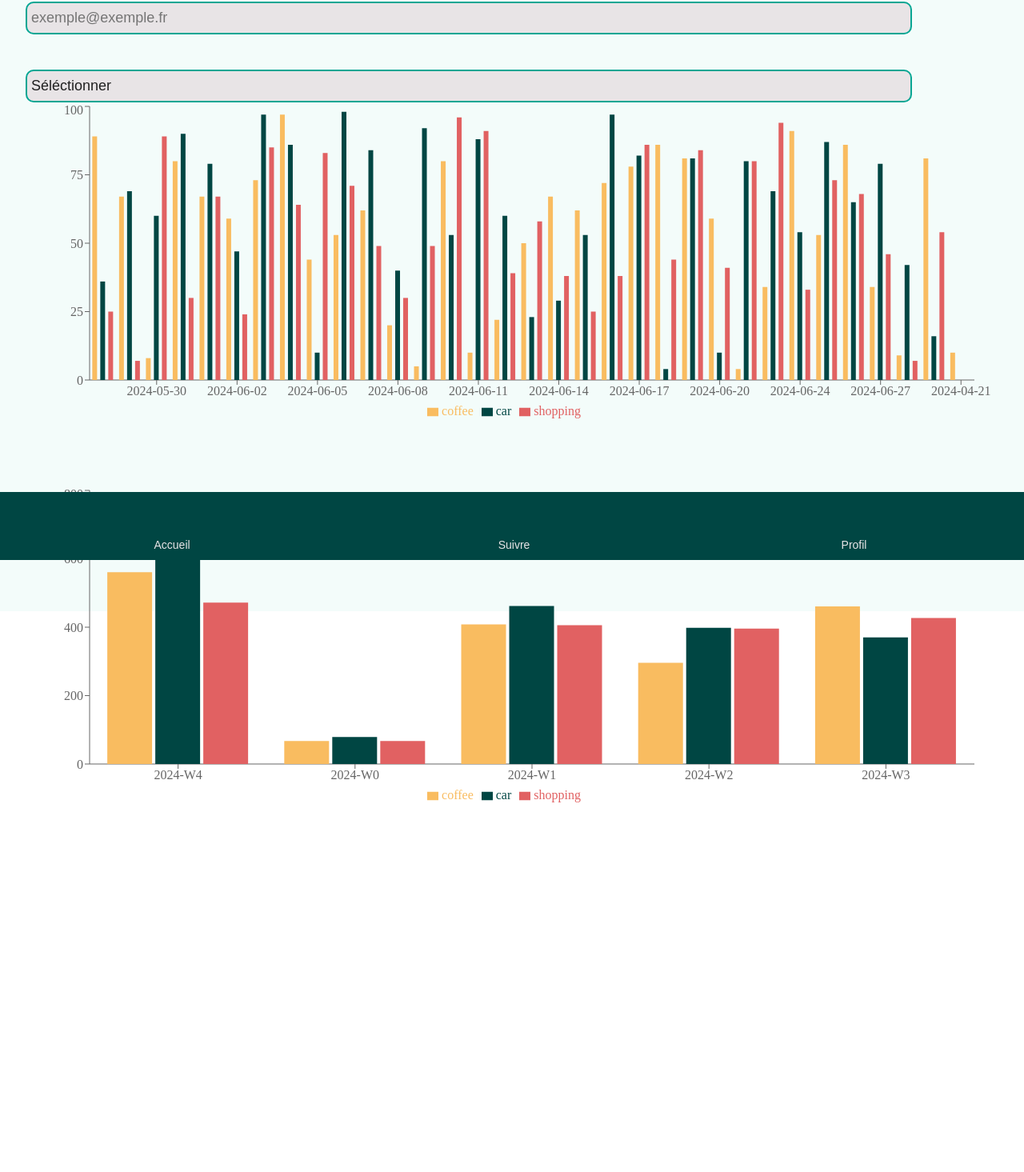
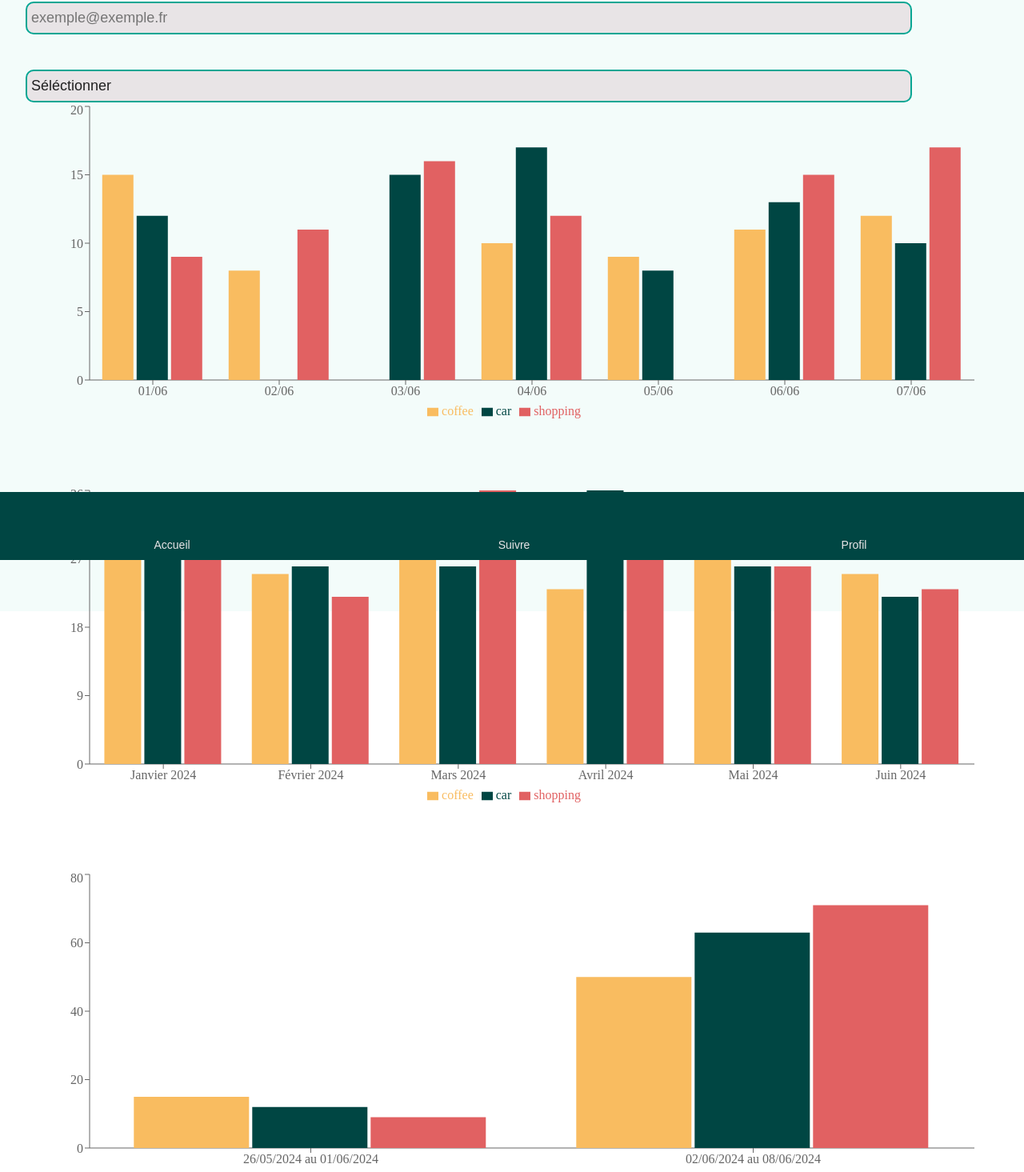
Before and after one commit to Agrumee/moinscestbien, a React (Vite) app in the folder front/: page / in a window 1280 px wide. Shown: the part 100-1565 px from the top of the page at 80% size. Before the commit the page ends 1188 px from the top, so only its background shows below. Built offline with nearby package versions, Linux system fonts and the light colour scheme.

Commit message:
change date display on graphs

```diff
--- a/front/src/components/atoms/ConsumptionsChart/ConsumptionsChart.tsx
+++ b/front/src/components/atoms/ConsumptionsChart/ConsumptionsChart.tsx
@@ -1,5 +1,4 @@
-import { useState } from 'react';
-import { BarChart, Bar, XAxis, YAxis, CartesianGrid, Tooltip, Legend, ResponsiveContainer } from 'recharts';
+import { BarChart, Bar, XAxis, YAxis, Tooltip, Legend, ResponsiveContainer } from 'recharts';
 import "./ConsumptionsChart.scss";
 
 const COLORS = ['#F9BC60', '#004643', '#E16162', '#DD614A', '#3a86ff', '#73a580', '#f28482'];
@@ -19,14 +18,16 @@ const groupDataByPeriod = (data: Array<{ date: string; product: string; quantity
 
     switch (period) {
       case 'daily':
-        key = date;
+        key = new Date(date).toLocaleDateString('fr-FR').slice(0, 5); // Format DD/MM
         break;
       case 'weekly':
-        const week = `${dateObj.getFullYear()}-W${Math.ceil((dateObj.getDate() + 1 - dateObj.getDay()) / 7)}`;
-        key = week;
+        const startOfWeek = new Date(dateObj.setDate(dateObj.getDate() - dateObj.getDay()));
+        const endOfWeek = new Date(startOfWeek);
+        endOfWeek.setDate(startOfWeek.getDate() + 6);
+        key = `${startOfWeek.toLocaleDateString('fr-FR')} au ${endOfWeek.toLocaleDateString('fr-FR')}`;
         break;
       case 'monthly':
-        key = `${dateObj.getFullYear()}-${dateObj.getMonth() + 1}`;
+        key = `${dateObj.getMonth() + 1}/${dateObj.getFullYear()}`; // Format MM/YYYY
         break;
       default:
         key = date;
@@ -49,12 +50,24 @@ const groupDataByPeriod = (data: Array<{ date: string; product: string; quantity
   }));
 };
 
+const formatDate = (date: string, period: 'daily' | 'weekly' | 'monthly') => {
+  const [month, year] = date.split('/').map(Number);
+  const months = [
+    'Janvier', 'Février', 'Mars', 'Avril', 'Mai', 'Juin', 'Juillet', 'Août', 'Septembre', 'Octobre', 'Novembre', 'Décembre'
+  ];
+
+  if (period === 'monthly') {
+    return `${months[month - 1]} ${year}`;
+  }
+
+  return date;
+};
+
 const getColor = (index: number) => COLORS[index % COLORS.length];
 
 export default function ConsumptionsChart({ className, data, period }: ConsumptionsChartProps) {
   const transformedData = groupDataByPeriod(data, period);
 
-  // Récupérer les produits uniques
   const products = Array.from(new Set(transformedData.flatMap(d => Object.keys(d).filter(k => k !== 'name'))));
 
   return (
@@ -64,7 +77,7 @@ export default function ConsumptionsChart({ className, data, period }: Consumpti
           data={transformedData}
           margin={{ top: 5, right: 30, left: 20, bottom: 5 }}
         >
-          <XAxis dataKey="name" />
+          <XAxis dataKey="name" tickFormatter={(value) => formatDate(value, period)} />
           <YAxis />
           <Tooltip />
           <Legend />
--- a/front/src/pages/Home.tsx
+++ b/front/src/pages/Home.tsx
@@ -7,105 +7,76 @@ import ConsumptionsChart from "../components/atoms/ConsumptionsChart/Consumption
 
 const Home = () => {
 
-  // Exemple de données
-const data = [
-  { "quantity": 89.0, "date": "2024-05-28", "product": "coffee" },
-  { "quantity": 67.0, "date": "2024-05-29", "product": "coffee" },
-  { "quantity": 8.0, "date": "2024-05-30", "product": "coffee" },
-  { "quantity": 80.0, "date": "2024-05-31", "product": "coffee" },
-  { "quantity": 67.0, "date": "2024-06-01", "product": "coffee" },
-  { "quantity": 59.0, "date": "2024-06-02", "product": "coffee" },
-  { "quantity": 73.0, "date": "2024-06-03", "product": "coffee" },
-  { "quantity": 97.0, "date": "2024-06-04", "product": "coffee" },
-  { "quantity": 44.0, "date": "2024-06-05", "product": "coffee" },
-  { "quantity": 53.0, "date": "2024-06-06", "product": "coffee" },
-  { "quantity": 62.0, "date": "2024-06-07", "product": "coffee" },
-  { "quantity": 20.0, "date": "2024-06-08", "product": "coffee" },
-  { "quantity": 5.0, "date": "2024-06-09", "product": "coffee" },
-  { "quantity": 80.0, "date": "2024-06-10", "product": "coffee" },
-  { "quantity": 10.0, "date": "2024-06-11", "product": "coffee" },
-  { "quantity": 22.0, "date": "2024-06-12", "product": "coffee" },
-  { "quantity": 50.0, "date": "2024-06-13", "product": "coffee" },
-  { "quantity": 67.0, "date": "2024-06-14", "product": "coffee" },
-  { "quantity": 62.0, "date": "2024-06-15", "product": "coffee" },
-  { "quantity": 72.0, "date": "2024-06-16", "product": "coffee" },
-  { "quantity": 78.0, "date": "2024-06-17", "product": "coffee" },
-  { "quantity": 86.0, "date": "2024-06-18", "product": "coffee" },
-  { "quantity": 81.0, "date": "2024-06-19", "product": "coffee" },
-  { "quantity": 59.0, "date": "2024-06-20", "product": "coffee" },
-  { "quantity": 4.0, "date": "2024-06-22", "product": "coffee" },
-  { "quantity": 34.0, "date": "2024-06-23", "product": "coffee" },
-  { "quantity": 91.0, "date": "2024-06-24", "product": "coffee" },
-  { "quantity": 53.0, "date": "2024-06-25", "product": "coffee" },
-  { "quantity": 86.0, "date": "2024-06-26", "product": "coffee" },
-  { "quantity": 34.0, "date": "2024-06-27", "product": "coffee" },
-  { "quantity": 9.0, "date": "2024-06-28", "product": "coffee" },
-  { "quantity": 36.0, "date": "2024-05-28", "product": "car" },
-  { "quantity": 69.0, "date": "2024-05-29", "product": "car" },
-  { "quantity": 60.0, "date": "2024-05-30", "product": "car" },
-  { "quantity": 90.0, "date": "2024-05-31", "product": "car" },
-  { "quantity": 79.0, "date": "2024-06-01", "product": "car" },
-  { "quantity": 47.0, "date": "2024-06-02", "product": "car" },
-  { "quantity": 97.0, "date": "2024-06-03", "product": "car" },
-  { "quantity": 86.0, "date": "2024-06-04", "product": "car" },
-  { "quantity": 10.0, "date": "2024-06-05", "product": "car" },
-  { "quantity": 98.0, "date": "2024-06-06", "product": "car" },
-  { "quantity": 84.0, "date": "2024-06-07", "product": "car" },
-  { "quantity": 40.0, "date": "2024-06-08", "product": "car" },
-  { "quantity": 92.0, "date": "2024-06-09", "product": "car" },
-  { "quantity": 53.0, "date": "2024-06-10", "product": "car" },
-  { "quantity": 88.0, "date": "2024-06-11", "product": "car" },
-  { "quantity": 60.0, "date": "2024-06-12", "product": "car" },
-  { "quantity": 23.0, "date": "2024-06-13", "product": "car" },
-  { "quantity": 29.0, "date": "2024-06-14", "product": "car" },
-  { "quantity": 53.0, "date": "2024-06-15", "product": "car" },
-  { "quantity": 97.0, "date": "2024-06-16", "product": "car" },
-  { "quantity": 82.0, "date": "2024-06-17", "product": "car" },
-  { "quantity": 4.0, "date": "2024-06-18", "product": "car" },
-  { "quantity": 81.0, "date": "2024-06-19", "product": "car" },
-  { "quantity": 10.0, "date": "2024-06-20", "product": "car" },
-  { "quantity": 16.0, "date": "2024-06-21", "product": "car" },
-  { "quantity": 80.0, "date": "2024-06-22", "product": "car" },
-  { "quantity": 69.0, "date": "2024-06-23", "product": "car" },
-  { "quantity": 54.0, "date": "2024-06-24", "product": "car" },
-  { "quantity": 87.0, "date": "2024-06-25", "product": "car" },
-  { "quantity": 65.0, "date": "2024-06-26", "product": "car" },
-  { "quantity": 79.0, "date": "2024-06-27", "product": "car" },
-  { "quantity": 42.0, "date": "2024-06-28", "product": "car" },
-  { "quantity": 25.0, "date": "2024-05-28", "product": "shopping" },
-  { "quantity": 7.0, "date": "2024-05-29", "product": "shopping" },
-  { "quantity": 89.0, "date": "2024-05-30", "product": "shopping" },
-  { "quantity": 30.0, "date": "2024-05-31", "product": "shopping" },
-  { "quantity": 67.0, "date": "2024-06-01", "product": "shopping" },
-  { "quantity": 24.0, "date": "2024-06-02", "product": "shopping" },
-  { "quantity": 85.0, "date": "2024-06-03", "product": "shopping" },
-  { "quantity": 64.0, "date": "2024-06-04", "product": "shopping" },
-  { "quantity": 83.0, "date": "2024-06-05", "product": "shopping" },
-  { "quantity": 71.0, "date": "2024-06-06", "product": "shopping" },
-  { "quantity": 49.0, "date": "2024-06-07", "product": "shopping" },
-  { "quantity": 30.0, "date": "2024-06-08", "product": "shopping" },
-  { "quantity": 49.0, "date": "2024-06-09", "product": "shopping" },
-  { "quantity": 96.0, "date": "2024-06-10", "product": "shopping" },
-  { "quantity": 91.0, "date": "2024-06-11", "product": "shopping" },
-  { "quantity": 39.0, "date": "2024-06-12", "product": "shopping" },
-  { "quantity": 58.0, "date": "2024-06-13", "product": "shopping" },
-  { "quantity": 38.0, "date": "2024-06-14", "product": "shopping" },
-  { "quantity": 25.0, "date": "2024-06-15", "product": "shopping" },
-  { "quantity": 38.0, "date": "2024-06-16", "product": "shopping" },
-  { "quantity": 86.0, "date": "2024-06-17", "product": "shopping" },
-  { "quantity": 44.0, "date": "2024-06-18", "product": "shopping" },
-  { "quantity": 84.0, "date": "2024-06-19", "product": "shopping" },
-  { "quantity": 41.0, "date": "2024-06-20", "product": "shopping" },
-  { "quantity": 80.0, "date": "2024-06-22", "product": "shopping" },
-  { "quantity": 94.0, "date": "2024-06-23", "product": "shopping" },
-  { "quantity": 33.0, "date": "2024-06-24", "product": "shopping" },
-  { "quantity": 73.0, "date": "2024-06-25", "product": "shopping" },
-  { "quantity": 68.0, "date": "2024-06-26", "product": "shopping" },
-  { "quantity": 46.0, "date": "2024-06-27", "product": "shopping" },
-  { "quantity": 7.0, "date": "2024-06-28", "product": "shopping" },
-  { "quantity": 54.0, "date": "2024-06-21", "product": "shopping" },
-  { "quantity": 81.0, "date": "2024-06-21", "product": "coffee" },
-  { "quantity": 10.0, "date": "2024-04-21", "product": "coffee" }
+// Exemple de données => appel api à faire
+const dataByDay = [
+  { "quantity": 15.0, "date": "2024-06-01", "product": "coffee" },
+  { "quantity": 12.0, "date": "2024-06-01", "product": "car" },
+  { "quantity": 9.0, "date": "2024-06-01", "product": "shopping" },
+
+  { "quantity": 8.0, "date": "2024-06-02", "product": "coffee" },
+  { "quantity": 11.0, "date": "2024-06-02", "product": "shopping" },
+
+  { "quantity": 15.0, "date": "2024-06-03", "product": "car" },
+  { "quantity": 16.0, "date": "2024-06-03", "product": "shopping" },
+
+  { "quantity": 10.0, "date": "2024-06-04", "product": "coffee" },
+  { "quantity": 17.0, "date": "2024-06-04", "product": "car" },
+  { "quantity": 12.0, "date": "2024-06-04", "product": "shopping" },
+
+  { "quantity": 9.0, "date": "2024-06-05", "product": "coffee" },
+  { "quantity": 8.0, "date": "2024-06-05", "product": "car" },
+
+  { "quantity": 11.0, "date": "2024-06-06", "product": "coffee" },
+  { "quantity": 13.0, "date": "2024-06-06", "product": "car" },
+  { "quantity": 15.0, "date": "2024-06-06", "product": "shopping" },
+
+  { "quantity": 12.0, "date": "2024-06-07", "product": "coffee" },
+  { "quantity": 10.0, "date": "2024-06-07", "product": "car" },
+  { "quantity": 17.0, "date": "2024-06-07", "product": "shopping" }
+];
+
+const dataByMonth = [
+  // Coffee data
+  { "quantity": 15.0, "date": "2024-01-05", "product": "coffee" },
+  { "quantity": 12.0, "date": "2024-01-18", "product": "coffee" },
+  { "quantity": 17.0, "date": "2024-02-12", "product": "coffee" },
+  { "quantity": 8.0, "date": "2024-02-26", "product": "coffee" },
+  { "quantity": 13.0, "date": "2024-03-10", "product": "coffee" },
+  { "quantity": 16.0, "date": "2024-03-22", "product": "coffee" },
+  { "quantity": 9.0, "date": "2024-04-08", "product": "coffee" },
+  { "quantity": 14.0, "date": "2024-04-21", "product": "coffee" },
+  { "quantity": 11.0, "date": "2024-05-02", "product": "coffee" },
+  { "quantity": 19.0, "date": "2024-05-15", "product": "coffee" },
+  { "quantity": 7.0, "date": "2024-06-04", "product": "coffee" },
+  { "quantity": 18.0, "date": "2024-06-20", "product": "coffee" },
+
+  // Car data
+  { "quantity": 20.0, "date": "2024-01-10", "product": "car" },
+  { "quantity": 8.0, "date": "2024-01-25", "product": "car" },
+  { "quantity": 15.0, "date": "2024-02-08", "product": "car" },
+  { "quantity": 11.0, "date": "2024-02-22", "product": "car" },
+  { "quantity": 14.0, "date": "2024-03-14", "product": "car" },
+  { "quantity": 12.0, "date": "2024-03-28", "product": "car" },
+  { "quantity": 17.0, "date": "2024-04-11", "product": "car" },
+  { "quantity": 19.0, "date": "2024-04-25", "product": "car" },
+  { "quantity": 10.0, "date": "2024-05-05", "product": "car" },
+  { "quantity": 16.0, "date": "2024-05-19", "product": "car" },
+  { "quantity": 9.0, "date": "2024-06-04", "product": "car" },
+  { "quantity": 13.0, "date": "2024-06-18", "product": "car" },
+
+  // Shopping data
+  { "quantity": 18.0, "date": "2024-01-08", "product": "shopping" },
+  { "quantity": 12.0, "date": "2024-01-22", "product": "shopping" },
+  { "quantity": 14.0, "date": "2024-02-10", "product": "shopping" },
+  { "quantity": 8.0, "date": "2024-02-28", "product": "shopping" },
+  { "quantity": 16.0, "date": "2024-03-12", "product": "shopping" },
+  { "quantity": 20.0, "date": "2024-03-26", "product": "shopping" },
+  { "quantity": 13.0, "date": "2024-04-05", "product": "shopping" },
+  { "quantity": 17.0, "date": "2024-04-20", "product": "shopping" },
+  { "quantity": 15.0, "date": "2024-05-08", "product": "shopping" },
+  { "quantity": 11.0, "date": "2024-05-22", "product": "shopping" },
+  { "quantity": 14.0, "date": "2024-06-10", "product": "shopping" },
+  { "quantity": 9.0, "date": "2024-06-25", "product": "shopping" }
 ];
 
   return (
@@ -126,11 +97,15 @@ const data = [
         ]}
       />
     <ConsumptionsChart
-      data={data}
+      data={dataByDay}
       period="daily"
     />
     <ConsumptionsChart
-      data={data}
+      data={dataByMonth}
+      period="monthly"
+    />
+    <ConsumptionsChart
+      data={dataByDay}
       period="weekly"
     />
     </>
```
